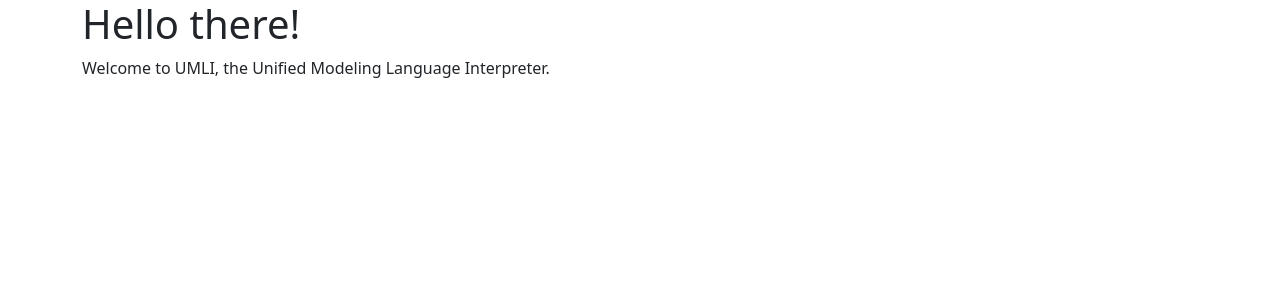
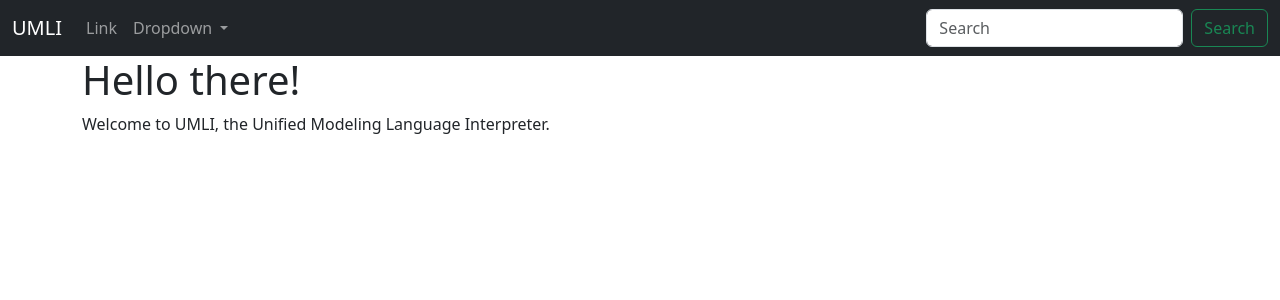
Before and after one commit to UMLI-Organization/umlars-backend, a Django app: page / in a window 1280 px wide. Shown: the top 300 px of the page. Run offline with Django 5.2, Linux system fonts and the light colour scheme.

Commit message:
#1 Base navbar added

```diff
--- a/src/umli_app/templates/base.html
+++ b/src/umli_app/templates/base.html
@@ -8,8 +8,8 @@
   </head>
   <body>
 
+    {% include 'navbar.html' %}
     <div class="container">
-
     {% block content %}
     {% endblock %}
     </div>
--- /dev/null
+++ b/src/umli_app/templates/navbar.html
@@ -0,0 +1,34 @@
+<nav class="navbar navbar-expand-lg navbar-dark bg-dark">
+    <div class="container-fluid">
+      <a class="navbar-brand" href="{% url 'home' %}">UMLI</a>
+      <button class="navbar-toggler" type="button" data-bs-toggle="collapse" data-bs-target="#navbarSupportedContent" aria-controls="navbarSupportedContent" aria-expanded="false" aria-label="Toggle navigation">
+        <span class="navbar-toggler-icon"></span>
+      </button>
+      <div class="collapse navbar-collapse" id="navbarSupportedContent">
+        <ul class="navbar-nav me-auto mb-2 mb-lg-0">
+          <!-- <li class="nav-item">
+            <a class="nav-link active" aria-current="page" href="#">Home</a>
+          </li> -->
+          <li class="nav-item">
+            <a class="nav-link" href="#">Link</a>
+          </li>
+          <li class="nav-item dropdown">
+            <a class="nav-link dropdown-toggle" href="#" role="button" data-bs-toggle="dropdown" aria-expanded="false">
+              Dropdown
+            </a>
+            <ul class="dropdown-menu">
+              <li><a class="dropdown-item" href="#">Action</a></li>
+              <li><a class="dropdown-item" href="#">Another action</a></li>
+              <li><hr class="dropdown-divider"></li>
+              <li><a class="dropdown-item" href="#">Something else here</a></li>
+            </ul>
+          </li>
+
+        </ul>
+        <form class="d-flex" role="search">
+          <input class="form-control me-2" type="search" placeholder="Search" aria-label="Search">
+          <button class="btn btn-outline-success" type="submit">Search</button>
+        </form>
+      </div>
+    </div>
+  </nav>
```
